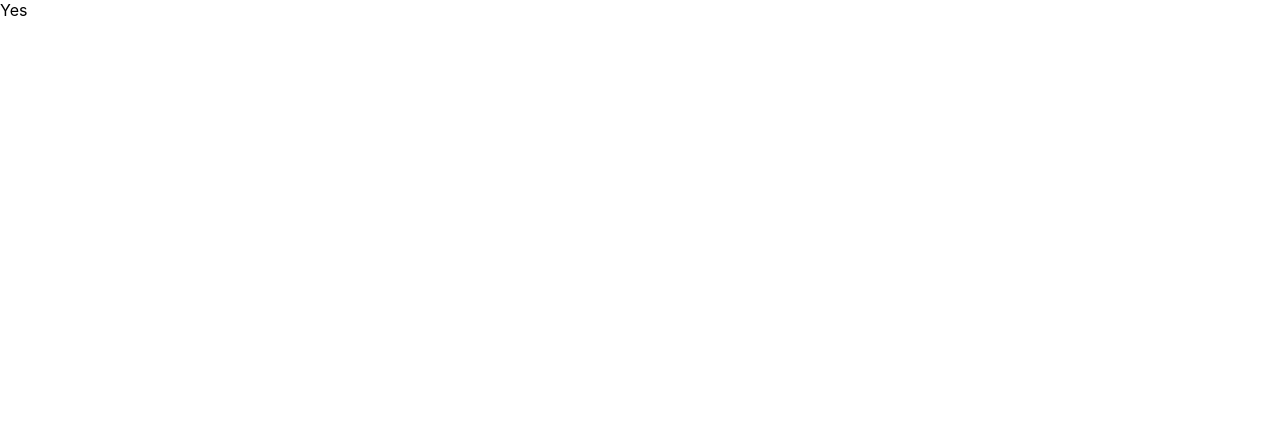
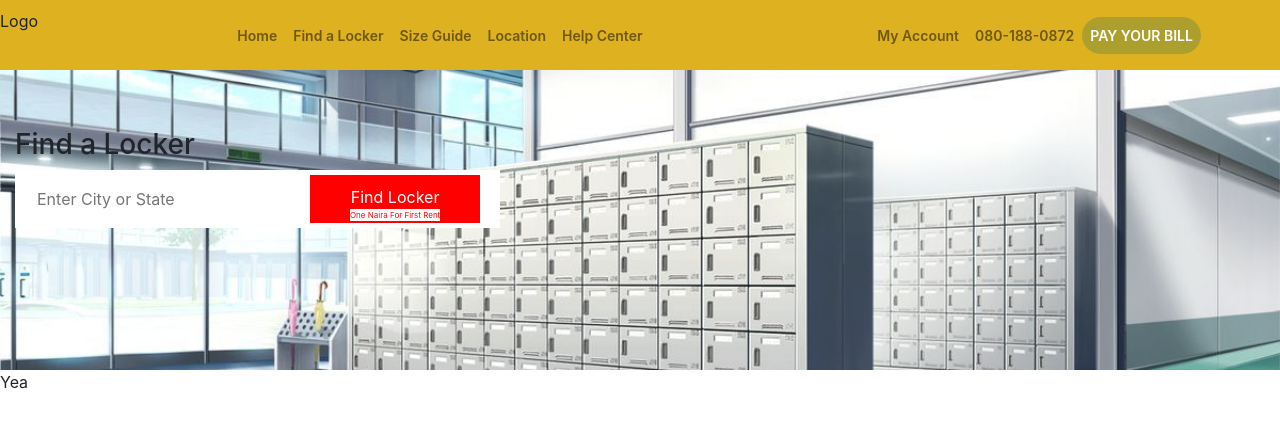
Before and after one commit to shonkay/locker-hub, a React (Create React App) app: page / in a window 1280 px wide. Shown: the top 428 px of the page. Built offline with nearby package versions, Linux system fonts and the light colour scheme.

Commit message:
Background header done

```diff
--- a/src/components/core/layout/index.tsx
+++ b/src/components/core/layout/index.tsx
@@ -1,10 +1,18 @@
-import React from "react";
+import React, { ReactNode } from "react";
+import { RouteComponentProps } from "react-router";
+import BackgroundHeader from "../../shared/background-header";
 import Topbar from "../top-bar";
 
-const Applayout = (props: any) => {
+interface ApplayoutProps extends RouteComponentProps {
+    children: ReactNode
+}
+
+const Applayout = (props: ApplayoutProps) => {
     return (
         <div>
             <Topbar />
+            <BackgroundHeader />
+            { props.children }
         </div>
     )
 }
--- /dev/null
+++ b/src/components/core/top-bar/Topbar.module.css
@@ -0,0 +1,7 @@
+.TopBar {
+    height: 70px;
+    width: 100%;
+    background-color: #DEB120;
+    display: flex;
+    align-items: center;
+}
--- a/src/components/core/top-bar/index.tsx
+++ b/src/components/core/top-bar/index.tsx
@@ -1,11 +1,43 @@
 import React from 'react'
+import { Button, Col, Container, Form, FormControl, Nav, Navbar, Row } from 'react-bootstrap'
+import classes from './Topbar.module.css'
 
 interface TopbarProps {
 }
 
 const Topbar = (props: TopbarProps) => {
     return (
-        <div></div>
+        <div className={classes.TopBar}>
+            <Row style={{ width: '100%' }}>
+                <Col xs={2}>Logo</Col>
+                <Col xs={6}>
+                    <Navbar>
+                        <Navbar.Collapse id="basic-navbar-nav">
+                            <Nav className="mr-auto" style={{ fontWeight: 600, fontSize: 14 }}>
+                                <Nav.Link href="#home">Home</Nav.Link>
+                                <Nav.Link href="#link">Find a Locker</Nav.Link>
+                                <Nav.Link href="#link">Size Guide</Nav.Link>
+                                <Nav.Link href="#link">Location</Nav.Link>
+                                <Nav.Link href="#link">Help Center</Nav.Link>
+                            </Nav>
+                        </Navbar.Collapse>
+                    </Navbar>
+                </Col>
+                <Col xs={4}>
+                    <Navbar>
+                        <Navbar.Collapse id="basic-navbar-nav">
+                            <Nav className="mr-auto" style={{ fontWeight: 600, fontSize: 14 }}>
+                                <Nav.Link href="#home">My Account</Nav.Link>
+                                <Nav.Link href="#link">080-188-0872</Nav.Link>
+                                <Nav.Link href="#link"
+                                    style={{ borderRadius: 20, color: '#ffffff', backgroundColor: '#ad9f2e' }}>
+                                    PAY YOUR BILL</Nav.Link>
+                            </Nav>
+                        </Navbar.Collapse>
+                    </Navbar>
+                </Col>
+            </Row>
+        </div>
     )
 }
 
--- /dev/null
+++ b/src/components/shared/background-header/BackgroundHeader.module.css
@@ -0,0 +1,43 @@
+.BackgoundHeader {
+    height: 300px;
+    display: flex;
+    padding: 10px 15px;
+    background-image: url('../../../assets/images/locker-1.jpg');
+    background-size: cover;
+    background-repeat: no-repeat;
+    background-position: center;
+}
+
+.InputContainer {
+    box-sizing: border-box;
+    background-color: #ffffff;
+    padding: 5px 20px;
+    display: flex;
+    align-items: center;
+}
+
+.InputContainer input {
+    border: none;
+    width: 250px;
+}
+
+.InputContainer input:focus {
+    border: none;
+    outline: none;
+}
+
+.InputContainer .ActionButton {
+    display: flex;
+    flex-direction: column;
+    align-items: center;
+    background-color: red;
+    color: #ffffff;
+    margin: 0 0 0 25px;
+    padding: 2px 40px;
+}
+
+.InputContainer .ActionButton span {
+    background-color: #ffffff;
+    color: red;
+    font-size: 8px;
+}
--- /dev/null
+++ b/src/components/shared/background-header/index.tsx
@@ -0,0 +1,23 @@
+import React from "react";
+import classes from './BackgroundHeader.module.css'
+
+const BackgroundHeader = (props: any) => {
+    return (
+        <div className={classes.BackgoundHeader}>
+            <div className="mt-5">
+                <h3>
+                    Find a Locker
+                </h3>
+                <div className={classes.InputContainer}>
+                    <input type="text" placeholder="Enter City or State" />
+                    <div className={classes.ActionButton}>
+                        <p className="mt-2 mb-0">Find Locker</p>
+                        <span>One Naira For First Rent</span>
+                    </div>
+                </div>
+            </div>
+        </div>
+    )
+}
+
+export default BackgroundHeader;
--- a/src/index.css
+++ b/src/index.css
@@ -1,13 +1,7 @@
-body {
+html {
   margin: 0;
-  font-family: -apple-system, BlinkMacSystemFont, 'Segoe UI', 'Roboto', 'Oxygen',
-    'Ubuntu', 'Cantarell', 'Fira Sans', 'Droid Sans', 'Helvetica Neue',
-    sans-serif;
-  -webkit-font-smoothing: antialiased;
-  -moz-osx-font-smoothing: grayscale;
 }
 
-code {
-  font-family: source-code-pro, Menlo, Monaco, Consolas, 'Courier New',
-    monospace;
+*, *:before, *:after {
+  box-sizing: border-box;
 }
--- a/src/index.tsx
+++ b/src/index.tsx
@@ -4,6 +4,8 @@ import './index.css';
 import App from './App';
 import reportWebVitals from './reportWebVitals';
 import { BrowserRouter } from 'react-router-dom';
+// Importing the Bootstrap CSS
+import 'bootstrap/dist/css/bootstrap.min.css';
 
 ReactDOM.render(
   <React.StrictMode>
--- a/src/pages/home/index.tsx
+++ b/src/pages/home/index.tsx
@@ -1,14 +1,15 @@
 import React from "react";
 import { RouteComponentProps } from "react-router";
+import Applayout from "../../components/core/layout";
 
 interface HomeProps extends RouteComponentProps {
 }
 
 const Home = (props: HomeProps) => {
     return (
-        <div>
-            Yes
-        </div>
+        <Applayout {...props}>
+            <div>Yea</div>
+        </Applayout>
     )
 }
 
```
Also changed, not shown: src/assets/images/locker-1.jpg (added).
